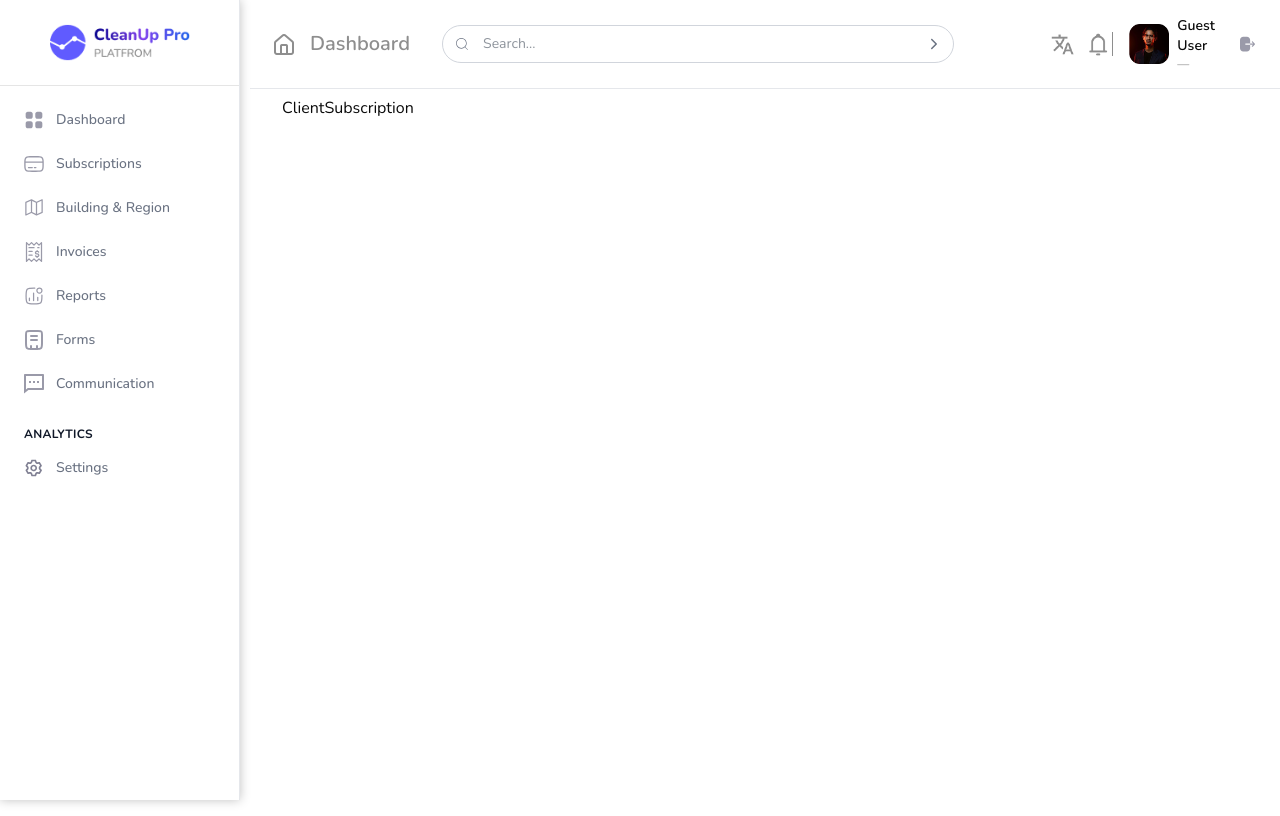
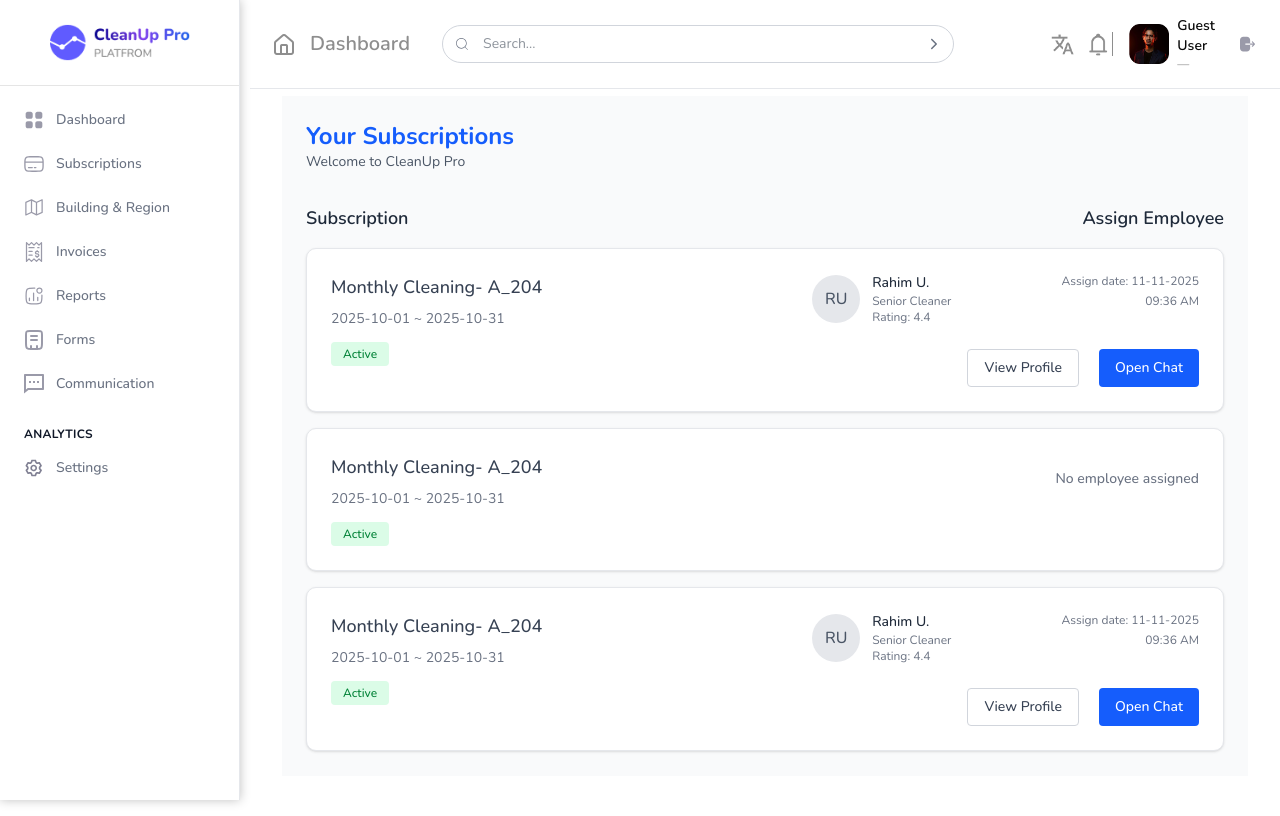
Before and after one commit to Alamin10231/CleanupSoftware, a React (Vite) app: page /client-subscription in a window 1280 px wide. Built offline with nearby package versions, Linux system fonts and the light colour scheme.

Commit message:
Client Profile Done

```diff
--- a/src/Components/Sidebar.tsx
+++ b/src/Components/Sidebar.tsx
@@ -5,6 +5,7 @@ import type { UserRole } from "@/Types/Types";
 import { MENU_CONFIG } from "./sidebar/menuConfig";
 import { SidebarSection } from "./sidebar/SidebarSection";
 
+// Define your Redux state types
 interface AuthState {
   user: {
     user_type: UserRole;
@@ -18,15 +19,19 @@ interface RootState {
 const Sidebar: React.FC = () => {
   const { user } = useSelector((state: RootState) => state.auth);
 
-  // Memoize menu data to avoid recalculation on every render
+  // ✅ Determine user role safely
+  const role: UserRole = user?.user_type ?? "employee";
+
+  // ✅ Memoized menu items based on role
   const menuData = useMemo(() => {
-    const role = user?.user_type || "employee";
-    return MENU_CONFIG[role] || MENU_CONFIG.employee;
-  }, [user?.user_type]);
+    if (role === "admin") return MENU_CONFIG.admin;
+    if (role === "client") return MENU_CONFIG.client;
+    return MENU_CONFIG.employee;
+  }, [role]);
 
   return (
-    <div className="w-60 h-screen bg-white border-r border-gray-200 flex flex-col">
-      {/* Logo */}
+    <aside className="w-60 h-screen bg-white border-r border-gray-200 flex flex-col">
+      {/* Logo Section */}
       <div className="p-6">
         <img
           src={assets.logo}
@@ -34,6 +39,7 @@ const Sidebar: React.FC = () => {
           className="w-[140px] mx-auto"
         />
       </div>
+
       <hr className="text-gray-300" />
 
       {/* Sidebar Navigation */}
@@ -42,7 +48,7 @@ const Sidebar: React.FC = () => {
           <SidebarSection key={`section-${index}`} section={section} />
         ))}
       </nav>
-    </div>
+    </aside>
   );
 };
 
--- a/src/Page/Client/ClientProfile.tsx
+++ b/src/Page/Client/ClientProfile.tsx
@@ -1,37 +1,81 @@
-import React, { useState } from 'react';
-import { ChevronDown, Mail, X } from 'lucide-react';
+import React, { useState, useEffect, ChangeEvent } from 'react';
+import { Mail, X } from 'lucide-react';
+import { useSelector } from 'react-redux';
+import type { RootState } from '@reduxjs/toolkit/query';
+import { useUpdateProfileMutation } from '@/redux/features/Client/profile.api';
 
-const ClientProfile = () => {
-  const [isModalOpen, setIsModalOpen] = useState(false);
-  const [formData, setFormData] = useState({
-    firstName: 'Alexa',
-    surname: 'Rawles',
-    gender: 'Female',
-    country: 'Saudi Arab',
-    language: 'English',
-    timeZone: '11:30 - 12:59'
+const DEFAULT_AVATAR = "https://images.unsplash.com/photo-1494790108377-be9c29b29330?w=100&h=100&fit=crop";
+
+interface FormData {
+  firstName: string;
+  email: string;
+  country: string;
+  phone: string;
+  avatar: string;
+}
+
+const ClientProfile: React.FC = () => {
+  const { user } = useSelector((state: RootState) => state.auth);
+  const [updateProfile, { isLoading }] = useUpdateProfileMutation();
+
+  const [formData, setFormData] = useState<FormData>({
+    firstName: user?.name || '',
+    email: user?.email || '',
+    country: 'Saudi Arabia',
+    phone: user?.prime_phone || '',
+    avatar: user?.client_profile?.avatar || DEFAULT_AVATAR,
   });
 
-  const handleSave = () => {
+  const [isModalOpen, setIsModalOpen] = useState<boolean>(false);
+
+  useEffect(() => {
+    if (user) {
+      setFormData({
+        firstName: user.name,
+        email: user.email,
+        country: 'Saudi Arabia',
+        phone: user.prime_phone || '',
+        avatar: user.client_profile?.avatar || DEFAULT_AVATAR,
+      });
+    }
+  }, [user]);
+
+  const handleAvatarChange = (e: ChangeEvent<HTMLInputElement>) => {
+    const file = e.target.files?.[0];
+    if (file) setFormData({ ...formData, avatar: URL.createObjectURL(file) });
+  };
+
+  const handleSave = async () => {
+    try {
+      await updateProfile({
+        id: user?.id,
+        name: formData.firstName,
+        email: formData.email,
+        prime_phone: formData.phone,
+        country: formData.country,
+        avatar: formData.avatar,
+      }).unwrap();
+
+      alert('Profile updated successfully!');
       setIsModalOpen(false);
+    } catch (error) {
+      console.error('Error updating profile:', error);
+      alert('Failed to update profile.');
+    }
   };
 
   return (
-    <div className="min-h-screen  p-6">
-      <div className="w-full  bg-gray-50  rounded-lg shadow-sm p-8">
+    <div className="min-h-[80vh] p-6 bg-gray-50">
+      <div className="w-full bg-white rounded-lg shadow-sm p-8">
         <h1 className="text-2xl font-semibold text-blue-600 mb-8">Profile</h1>
 
         {/* Profile Header */}
         <div className="flex items-center justify-between mb-8">
           <div className="flex items-center gap-4">
-            <img
-              src="https://images.unsplash.com/photo-1494790108377-be9c29b29330?w=100&h=100&fit=crop"
-              alt="Profile"
-              className="w-16 h-16 rounded-full object-cover"
-            />
+            <img src={formData.avatar || DEFAULT_AVATAR} alt="Profile" className="w-16 h-16 rounded-full object-cover" />
             <div>
-              <h2 className="text-lg font-medium text-gray-900">Alexa Rawles</h2>
-              <p className="text-sm text-gray-500">alexarawles@gmail.com</p>
+              <h2 className="text-lg font-medium text-gray-900">{formData.firstName}</h2>
+              <p className="text-sm text-gray-500">{formData.email}</p>
             </div>
           </div>
           <button
@@ -45,63 +89,31 @@ const ClientProfile = () => {
         {/* Display Information */}
         <div className="grid grid-cols-1 md:grid-cols-2 lg:grid-cols-3 gap-8">
           <div>
-            <label className="block text-sm font-medium text-gray-700 mb-2">
-              Full Name
-            </label>
+            <label className="block text-sm font-medium text-gray-700 mb-2">Full Name</label>
             <p className="text-gray-900">{formData.firstName || 'Not set'}</p>
           </div>
-
           <div>
-            <label className="block text-sm font-medium text-gray-700 mb-2">
-              Surname
-            </label>
-            <p className="text-gray-900">{formData.surname || 'Not set'}</p>
+            <label className="block text-sm font-medium text-gray-700 mb-2">Country</label>
+            <p className="text-gray-900">{formData.country}</p>
           </div>
-
           <div>
-            <label className="block text-sm font-medium text-gray-700 mb-2">
-              Gender
-            </label>
-            <p className="text-gray-900">{formData.gender}</p>
-          </div>
-
-          <div>
-            <label className="block text-sm font-medium text-gray-700 mb-2">
-              Country
-            </label>
-            <p className="text-gray-900">{formData.country || 'Not set'}</p>
-          </div>
-
-          <div>
-            <label className="block text-sm font-medium text-gray-700 mb-2">
-              Language
-            </label>
-            <p className="text-gray-900">{formData.language}</p>
-          </div>
-
-          <div>
-            <label className="block text-sm font-medium text-gray-700 mb-2">
-              Time Zone
-            </label>
-            <p className="text-gray-900">{formData.timeZone}</p>
+            <label className="block text-sm font-medium text-gray-700 mb-2">Phone Number</label>
+            <p className="text-gray-900">{formData.phone || 'Not set'}</p>
           </div>
         </div>
 
-        {/* Email Address Section */}
+        {/* Email Section */}
         <div className="mt-8">
-          <label className="block text-sm font-medium text-gray-900 mb-4">
-            My email Address
-          </label>
+          <label className="block text-sm font-medium text-gray-900 mb-4">My Email Address</label>
           <div className="flex items-center gap-3 p-3 bg-gray-50 rounded-md max-w-md">
             <div className="w-10 h-10 bg-blue-100 rounded-full flex items-center justify-center flex-shrink-0">
               <Mail className="w-5 h-5 text-blue-600" />
             </div>
             <div className="flex-grow">
-              <p className="text-sm font-medium text-gray-900">alexarawles@gmail.com</p>
-              <p className="text-xs text-gray-500">1 month ago</p>
+              <p className="text-sm font-medium text-gray-900">{formData.email}</p>
+              <p className="text-xs text-gray-500">{new Date(user?.date_joined || Date.now()).toLocaleDateString()}</p>
             </div>
           </div>
-
         </div>
       </div>
 
@@ -109,124 +121,62 @@ const ClientProfile = () => {
       {isModalOpen && (
         <div className="fixed inset-0 bg-black bg-opacity-50 flex items-center justify-center z-50 p-4">
           <div className="bg-white rounded-lg shadow-xl w-full max-w-2xl max-h-[90vh] overflow-y-auto">
-            {/* Modal Header */}
             <div className="flex items-center justify-between p-6 border-b">
               <h2 className="text-xl font-semibold text-gray-900">Edit Profile</h2>
-              <button
-                onClick={() => setIsModalOpen(false)}
-                className="text-gray-400 hover:text-gray-600 transition-colors"
-              >
+              <button onClick={() => setIsModalOpen(false)} className="text-gray-400 hover:text-gray-600 transition-colors">
                 <X className="w-6 h-6" />
               </button>
             </div>
 
-            {/* Modal Body */}
-            <div className="p-6">
-              <div className="space-y-6">
-                {/* Full Name and Surname Row */}
-                <div className="grid grid-cols-1 md:grid-cols-2 gap-6">
+            <div className="p-6 space-y-6">
+              {/* Avatar */}
+              <div className="flex items-center gap-4">
+                <img src={formData.avatar || DEFAULT_AVATAR} alt="avatar" className="w-20 h-20 rounded-full object-cover" />
+                <input
+                  type="file"
+                  accept="image/*"
+                  onChange={handleAvatarChange}
+                  className="border p-2 rounded-md"
+                />
+              </div>
+
+              {/* Name */}
               <div>
-                    <label className="block text-sm font-medium text-gray-700 mb-2">
-                      Full Name
-                    </label>
+                <label className="block text-sm font-medium text-gray-700 mb-2">Full Name</label>
                 <input
                   type="text"
-                      placeholder="Your First Name"
                   value={formData.firstName}
-                      onChange={(e) => setFormData({...formData, firstName: e.target.value})}
+                  onChange={(e) => setFormData({ ...formData, firstName: e.target.value })}
                   className="w-full px-4 py-2 border border-gray-300 rounded-md focus:outline-none focus:ring-2 focus:ring-blue-500 focus:border-transparent"
                 />
               </div>
+
+              {/* Email */}
               <div>
-                    <label className="block text-sm font-medium text-gray-700 mb-2">
-                      Surname
-                    </label>
+                <label className="block text-sm font-medium text-gray-700 mb-2">Email</label>
                 <input
-                      type="text"
-                      placeholder="Your Surname"
-                      value={formData.surname}
-                      onChange={(e) => setFormData({...formData, surname: e.target.value})}
+                  type="email"
+                  value={formData.email}
+                  onChange={(e) => setFormData({ ...formData, email: e.target.value })}
                   className="w-full px-4 py-2 border border-gray-300 rounded-md focus:outline-none focus:ring-2 focus:ring-blue-500 focus:border-transparent"
                 />
               </div>
+
+              {/* Phone */}
+              <div>
+                <label className="block text-sm font-medium text-gray-700 mb-2">Phone Number</label>
+                <input
+                  type="text"
+                  value={formData.phone}
+                  onChange={(e) => setFormData({ ...formData, phone: e.target.value })}
+                  className="w-full px-4 py-2 border border-gray-300 rounded-md focus:outline-none focus:ring-2 focus:ring-blue-500 focus:border-transparent"
+                />
               </div>
 
-                {/* Gender and Country Row */}
-                <div className="grid grid-cols-1 md:grid-cols-2 gap-6">
+              {/* Read-only fields */}
               <div>
-                    <label className="block text-sm font-medium text-gray-700 mb-2">
-                      Gender
-                    </label>
-                    <div className="relative">
-                      <select
-                        value={formData.gender}
-                        onChange={(e) => setFormData({...formData, gender: e.target.value})}
-                        className="w-full px-4 py-2 border border-gray-300 rounded-md appearance-none focus:outline-none focus:ring-2 focus:ring-blue-500 focus:border-transparent text-gray-700"
-                      >
-                        <option>Female</option>
-                        <option>Male</option>
-                        <option>Other</option>
-                      </select>
-                      <ChevronDown className="absolute right-3 top-1/2 transform -translate-y-1/2 w-5 h-5 text-gray-400 pointer-events-none" />
-                    </div>
-                  </div>
-                  <div>
-                    <label className="block text-sm font-medium text-gray-700 mb-2">
-                      Country
-                    </label>
-                    <div className="relative">
-                      <select
-                        value={formData.country}
-                        onChange={(e) => setFormData({...formData, country: e.target.value})}
-                        className="w-full px-4 py-2 border border-gray-300 rounded-md appearance-none focus:outline-none focus:ring-2 focus:ring-blue-500 focus:border-transparent text-gray-700"
-                      >
-                        <option value="">Saudi Arab</option>
-
-                      </select>
-                      <ChevronDown className="absolute right-3 top-1/2 transform -translate-y-1/2 w-5 h-5 text-gray-400 pointer-events-none" />
-                    </div>
-                  </div>
-                </div>
-
-                {/* Language and Time Zone Row */}
-                <div className="grid grid-cols-1 md:grid-cols-2 gap-6">
-                  <div>
-                    <label className="block text-sm font-medium text-gray-700 mb-2">
-                      Language
-                    </label>
-                    <div className="relative">
-                      <select
-                        value={formData.language}
-                        onChange={(e) => setFormData({...formData, language: e.target.value})}
-                        className="w-full px-4 py-2 border border-gray-300 rounded-md appearance-none focus:outline-none focus:ring-2 focus:ring-blue-500 focus:border-transparent text-gray-700"
-                      >
-                        <option>English</option>
-                        <option>Spanish</option>
-                        <option>French</option>
-                        <option>German</option>
-                      </select>
-                      <ChevronDown className="absolute right-3 top-1/2 transform -translate-y-1/2 w-5 h-5 text-gray-400 pointer-events-none" />
-                    </div>
-                  </div>
-                  <div>
-                    <label className="block text-sm font-medium text-gray-700 mb-2">
-                      Time Zone
-                    </label>
-                    <div className="relative">
-                      <select
-                        value={formData.timeZone}
-                        onChange={(e) => setFormData({...formData, timeZone: e.target.value})}
-                        className="w-full px-4 py-2 border border-gray-300 rounded-md appearance-none focus:outline-none focus:ring-2 focus:ring-blue-500 focus:border-transparent text-gray-700"
-                      >
-                        <option>11:30 - 12:59</option>
-                        <option>09:00 - 10:29</option>
-                        <option>10:30 - 11:59</option>
-                        <option>13:00 - 14:29</option>
-                      </select>
-                      <ChevronDown className="absolute right-3 top-1/2 transform -translate-y-1/2 w-5 h-5 text-gray-400 pointer-events-none" />
-                    </div>
-                  </div>
-                </div>
+                <label className="block text-sm font-medium text-gray-700 mb-2">Country</label>
+                <input type="text" value={formData.country} disabled className="w-full px-4 py-2 border border-gray-300 rounded-md bg-gray-100 cursor-not-allowed" />
               </div>
             </div>
 
@@ -241,8 +191,9 @@ const ClientProfile = () => {
               <button
                 onClick={handleSave}
                 className="px-6 py-2 bg-blue-600 text-white rounded-md hover:bg-blue-700 transition-colors"
+                disabled={isLoading}
               >
-                Save Changes
+                {isLoading ? 'Saving...' : 'Save Changes'}
               </button>
             </div>
           </div>
--- a/src/Page/Client/ClientSubscription.tsx
+++ b/src/Page/Client/ClientSubscription.tsx
@@ -1,9 +1,200 @@
-import React from 'react'
+import React from "react";
+
+interface Employee {
+  id: string;
+  name: string;
+  role: string;
+  rating: number;
+  avatar?: string;
+}
+
+interface Subscription {
+  id: string;
+  name: string;
+  startDate: string;
+  endDate: string;
+  status: "Active" | "Inactive";
+  assignedEmployee: Employee | null;
+  assignDate?: string;
+  assignTime?: string;
+}
+
+// Mock data - replace with API call
+const mockSubscriptions: Subscription[] = [
+  {
+    id: "1",
+    name: "Monthly Cleaning- A_204",
+    startDate: "2025-10-01",
+    endDate: "2025-10-31",
+    status: "Active",
+    assignedEmployee: {
+      id: "emp1",
+      name: "Rahim U.",
+      role: "Senior Cleaner",
+      rating: 4.4,
+    },
+    assignDate: "11-11-2025",
+    assignTime: "09:36 AM",
+  },
+  {
+    id: "2",
+    name: "Monthly Cleaning- A_204",
+    startDate: "2025-10-01",
+    endDate: "2025-10-31",
+    status: "Active",
+    assignedEmployee: null,
+  },
+  {
+    id: "3",
+    name: "Monthly Cleaning- A_204",
+    startDate: "2025-10-01",
+    endDate: "2025-10-31",
+    status: "Active",
+    assignedEmployee: {
+      id: "emp2",
+      name: "Rahim U.",
+      role: "Senior Cleaner",
+      rating: 4.4,
+    },
+    assignDate: "11-11-2025",
+    assignTime: "09:36 AM",
+  },
+];
 
 const ClientSubscription = () => {
+  // TODO: Replace with actual API call
+  // const fetchSubscriptions = async () => {
+  //   const response = await fetch('/api/subscriptions');
+  //   const data = await response.json();
+  //   setSubscriptions(data);
+  // };
+
+  const subscriptions = mockSubscriptions;
+
+  const handleOpenChat = (employeeId: string) => {
+    // TODO: Implement chat functionality
+    console.log("Open chat with employee:", employeeId);
+  };
+
+  const getInitials = (name: string) => {
+    return name
+      .split(" ")
+      .map((n) => n[0])
+      .join("")
+      .toUpperCase();
+  };
+
   return (
-    <div>ClientSubscription</div>
-  )
-}
+    <div className="min-h-[85vh] bg-gray-50 p-6">
+      <div className="max-w-full mx-auto">
+        {/* Header */}
+        <div className="mb-8">
+          <h1 className="text-2xl font-bold text-blue-600">Your Subscriptions</h1>
+          <p className="text-gray-600 text-sm">Welcome to CleanUp Pro</p>
+        </div>
 
-export default ClientSubscription
+        {/* Subscriptions List */}
+        <div className="space-y-4">
+          <div className="flex justify-between items-center mb-4">
+            <h2 className="text-lg font-semibold text-gray-800">
+              Subscription
+            </h2>
+            <h2 className="text-lg font-semibold text-gray-800">
+              Assign Employee
+            </h2>
+          </div>
+
+          {subscriptions.map((subscription) => (
+            <div
+              key={subscription.id}
+              className="bg-white rounded-lg shadow-sm border border-gray-200 p-6"
+            >
+              <div className="flex justify-between items-start">
+                {/* Left Side - Subscription Info */}
+                <div className="flex-1">
+                  <h3 className="text-lg font-medium text-gray-700 mb-2">
+                    {subscription.name}
+                  </h3>
+                  <p className="text-sm text-gray-500 mb-3">
+                    {subscription.startDate} ~ {subscription.endDate}
+                  </p>
+                  <span className="inline-block px-3 py-1 text-xs font-medium text-green-700 bg-green-100 rounded">
+                    {subscription.status}
+                  </span>
+                </div>
+
+                {/* Right Side - Employee Info */}
+                <div className="flex items-start gap-4">
+                  {subscription.assignedEmployee ? (
+                    <>
+                      {/* Employee Avatar and Info */}
+                      <div className="flex items-center gap-3">
+                        <div className="w-12 h-12 rounded-full bg-gray-200 flex items-center justify-center">
+                          <span className="text-gray-600 font-medium">
+                            {getInitials(subscription.assignedEmployee.name)}
+                          </span>
+                        </div>
+                        <div>
+                          <p className="text-sm font-medium text-gray-800">
+                            {subscription.assignedEmployee.name}
+                          </p>
+                          <p className="text-xs text-gray-500">
+                            {subscription.assignedEmployee.role}
+                          </p>
+                          <p className="text-xs text-gray-500">
+                            Rating: {subscription.assignedEmployee.rating}
+                          </p>
+                        </div>
+                      </div>
+
+                      {/* Assign Date and Actions */}
+                      {/* Assign Date and Actions */}
+                      <div className="text-right">
+                        <p className="text-xs text-gray-500 mb-1">
+                          Assign date: {subscription.assignDate}
+                        </p>
+                        <p className="text-xs text-gray-500 mb-3">
+                          {subscription.assignTime}
+                        </p>
+                        <div className="flex gap-5 mt-10">
+                          <button
+                            onClick={() =>
+                              console.log(
+                                "View profile:",
+                                subscription.assignedEmployee!.id
+                              )
+                            }
+                            className="px-4 py-2 bg-white border border-gray-300 text-gray-700 text-sm font-medium rounded hover:bg-gray-50 transition-colors"
+                          >
+                            View Profile
+                          </button>
+                          <button
+                            onClick={() =>
+                              handleOpenChat(subscription.assignedEmployee!.id)
+                            }
+                            className="px-4 py-2 bg-blue-600 text-white text-sm font-medium rounded hover:bg-blue-700 transition-colors"
+                          >
+                            Open Chat
+                          </button>
+                        </div>
+                      </div>
+                    </>
+                  ) : (
+                    /* No Employee Assigned */
+                    <div className="flex items-center justify-center h-full py-4">
+                      <p className="text-sm font-medium text-gray-500">
+                        No employee assigned
+                      </p>
+                    </div>
+                  )}
+                </div>
+              </div>
+            </div>
+          ))}
+        </div>
+      </div>
+    </div>
+  );
+};
+
+export default ClientSubscription;
--- a/src/redux/api/baseApi.ts
+++ b/src/redux/api/baseApi.ts
@@ -31,7 +31,9 @@ export const baseApi = createApi({
     "SearchClients",
     "SearchEmployees",
     "SearchInvoices",
-    "getEmployeeInvoice"
+    "getEmployeeInvoice",
+    "getUserProfile",
+    "ClientProfile"
   ],
 
   endpoints: () => ({}),
```
Also changed, not shown: src/redux/features/Client/profile.api.ts (added, +18 -0 lines). Lines whose indentation alone changed are shown as unchanged.
